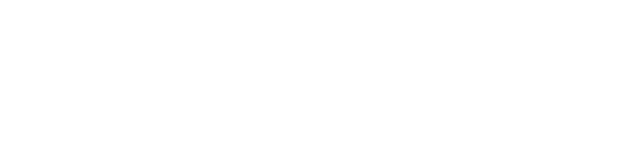
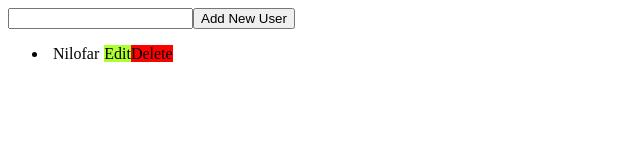
Before and after one commit to MoeinDeveloper92/Interactive-List, a plain HTML site: page index.html in a window 1280 px wide. Shown: the whole page, without its empty margins (0-640 px from the left). Drawn offline with Linux system fonts and the light colour scheme.

Commit message:
adding some style and logic in Js

```diff
--- a/app.js
+++ b/app.js
@@ -0,0 +1,43 @@
+const output = document.querySelector('.output')
+const myInput = createMyElement(output, 'input', 'main')
+myInput.setAttribute('type', 'text')
+
+const myBtn = createMyElement(output, 'button', 'btn')
+myBtn.textContent = "Add New User"
+myBtn.style.cursor = 'pointer'
+const myList = createMyElement(output, 'ul', 'myList')
+
+
+addNewUser("Nilofar")
+
+myBtn.addEventListener('click', e => {
+    console.log('Click')
+    let userName = myInput.value;
+    if (userName.length > 3) {
+        const li = addNewUser(userName)
+        myInput.value = ""
+    }
+
+})
+
+
+function addNewUser(userName) {
+    const li = createMyElement(myList, 'li', 'myList')
+    const div = createMyElement(li, 'div', 'container')
+    const span1 = createMyElement(div, 'span', 'info')
+    span1.textContent = userName;
+    const span2 = createMyElement(div, 'span', 'editer')
+    span2.textContent = 'Edit'
+    const span3 = createMyElement(div, 'span', 'del')
+    span3.textContent = "Delete";
+    return li
+}
+
+
+
+function createMyElement(parent, elType, classAdd) {
+    const ele = document.createElement(elType)
+    parent.append(ele);
+    ele.classList.add(classAdd);
+    return ele;
+}
--- a/index.html
+++ b/index.html
@@ -5,10 +5,12 @@
     <meta charset="UTF-8">
     <meta http-equiv="X-UA-Compatible" content="IE=edge">
     <meta name="viewport" content="width=device-width, initial-scale=1.0">
+    <link rel="stylesheet" href="style.css">
     <title>Interactive List</title>
 </head>
 
 <body>
+    <div class="output"></div>
     <script src="app.js"></script>
 </body>
 
--- /dev/null
+++ b/style.css
@@ -0,0 +1,19 @@
+* {
+    box-sizing: border-box;
+
+}
+
+.info {
+    padding: 5px;
+
+}
+
+.editer {
+    background-color: greenyellow;
+    max-width: 50px;
+}
+
+.del {
+    background-color: red;
+    max-width: 50px;
+}
```
